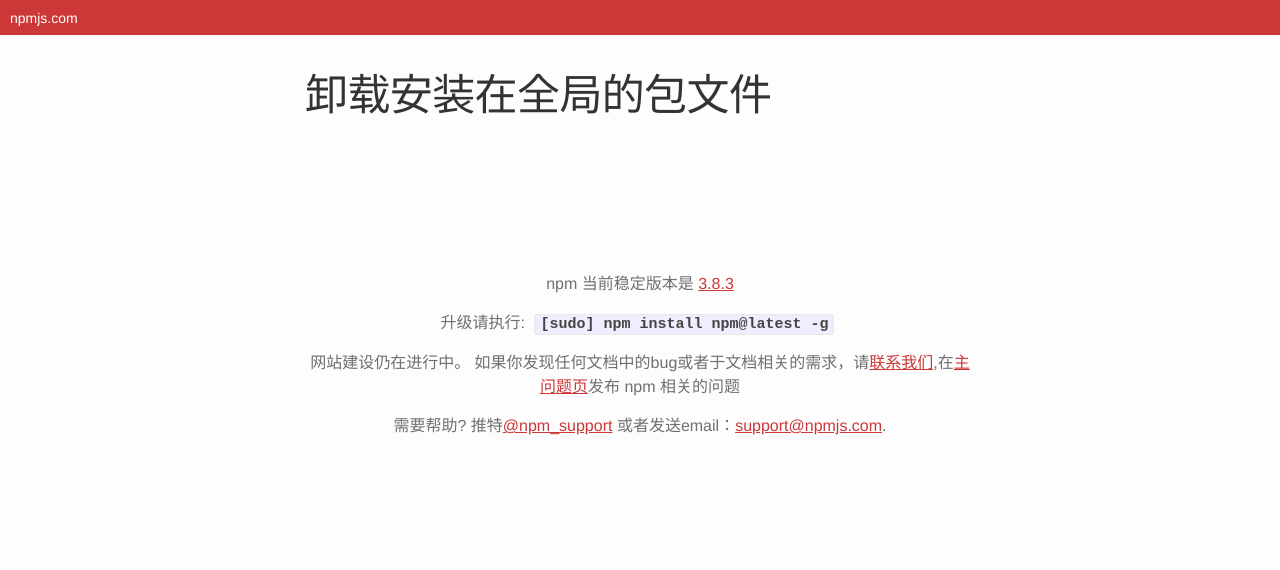
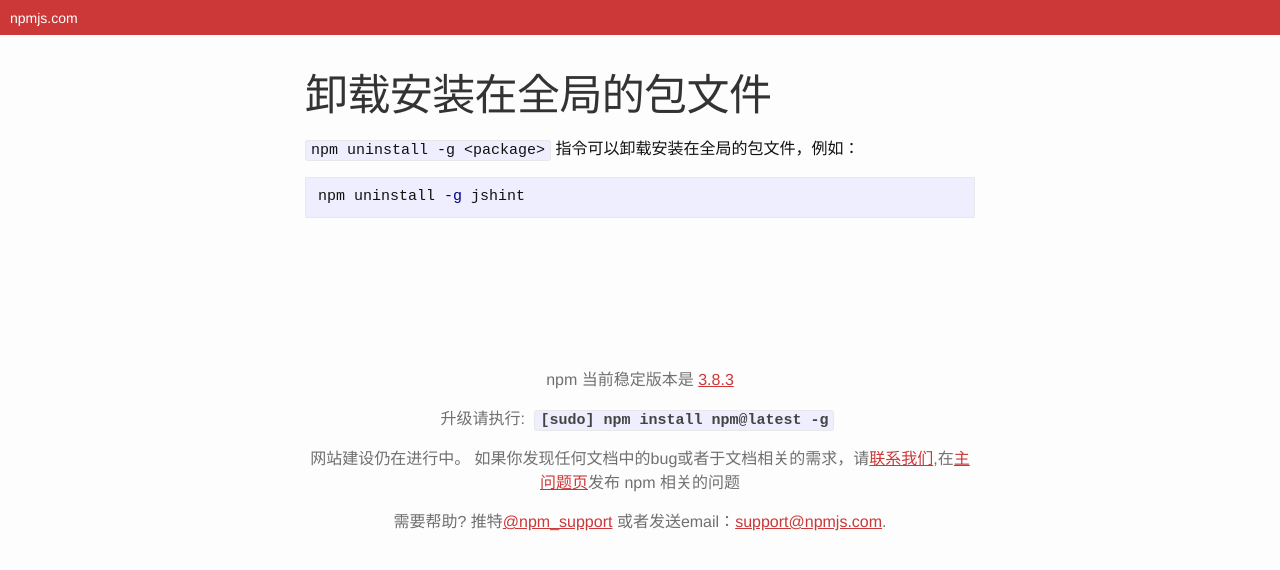
Before and after one commit to LeoHuiyi/npmjs-documentation, a Jekyll site: the page built from _posts/2000-01-06-uninstallingGlobalPackages.md, in a window 1280 px wide. Shown: the top 570 px of the page. Built offline with Jekyll 4.4.1, drawn with Linux system fonts in a browser that asks for light colours.

Commit message:
Update 2000-01-06-uninstallingGlobalPackages.md

````diff
--- a/_posts/2000-01-06-uninstallingGlobalPackages.md
+++ b/_posts/2000-01-06-uninstallingGlobalPackages.md
@@ -2,7 +2,12 @@
 layout: post
 title:  "卸载安装在全局的包文件"
 date:   2016-03-29 11:55:25 +0800
-finished: "☆"
+finished: "★"
 tag: 'getting-started'
 order: '10'
 ---
+`npm uninstall -g <package>` 指令可以卸载安装在全局的包文件，例如：
+
+```bash
+npm uninstall -g jshint
+```
````
